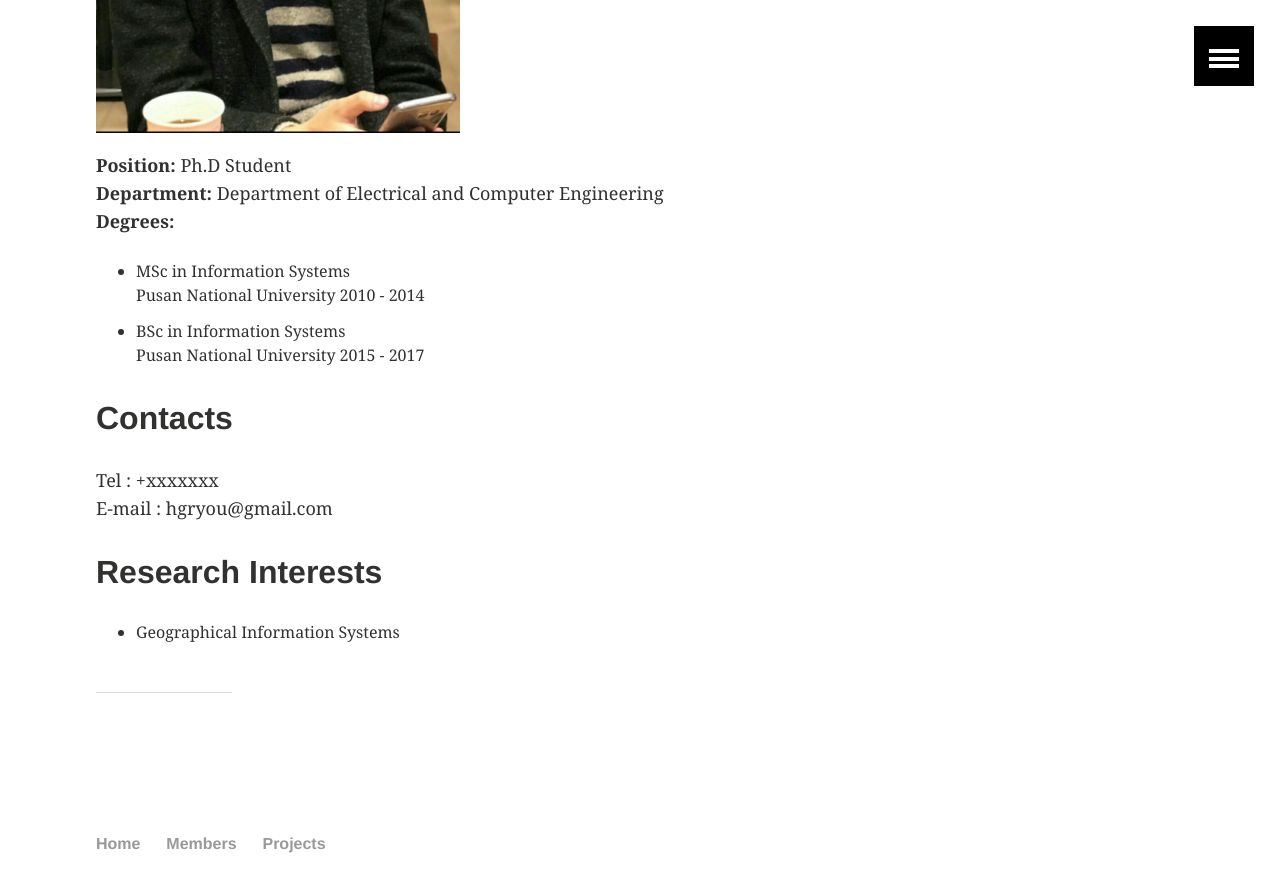
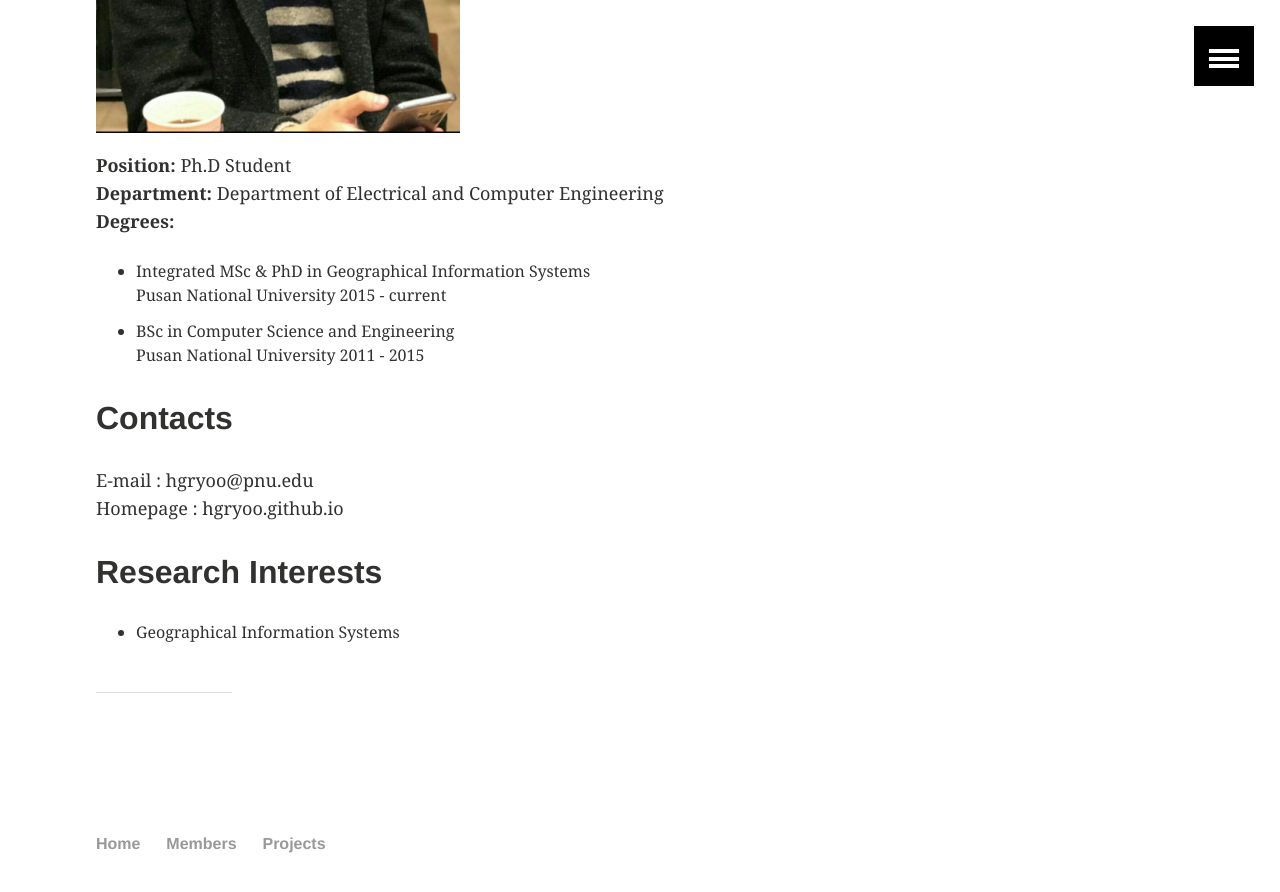
Before and after one commit to STEMLab/STEMLab.github.io, a Jekyll site: the page built from _posts/members/2016-03-22-hgryoo.md, in a window 1280 px wide and 900 px high, scrolled down 637 px. Shown: the top 892 px of the window. Built offline with Jekyll 4.4.1, drawn with Linux system fonts in a browser that asks for light colours.

Commit message:
edited hgryoo's profile

```diff
--- a/_config.yml
+++ b/_config.yml
@@ -5,7 +5,8 @@ description: "Spatial Temporal Databases Labaratory site"
 logo: 120x120.gif
 teaser: 400x250.gif
 locale: en_US
-url: "https://stemlab.github.io"
+url: ""
+base_url: ""
 feed:
   path: atom.xml
 
--- a/_posts/members/2016-03-22-hgryoo.md
+++ b/_posts/members/2016-03-22-hgryoo.md
@@ -15,16 +15,15 @@ image:
 **Position:** Ph.D Student <br/>
 **Department:** Department of Electrical and Computer Engineering <br/>
 **Degrees:** <br/>
-* MSc in Information Systems <br/>
-Pusan National University 2010 - 2014
-* BSc in Information Systems <br/>
-Pusan National University 2015 - 2017
-
+* Integrated MSc & PhD in Geographical Information Systems <br/>
+Pusan National University 2015 - current
+* BSc in Computer Science and Engineering <br/>
+Pusan National University 2011 - 2015
 
 ## Contacts
 
-Tel : +xxxxxxx <br/>
-E-mail : hgryou@gmail.com <br/>
+E-mail : hgryoo@pnu.edu <br/>
+Homepage : hgryoo.github.io
 
 ## Research Interests
 
```
